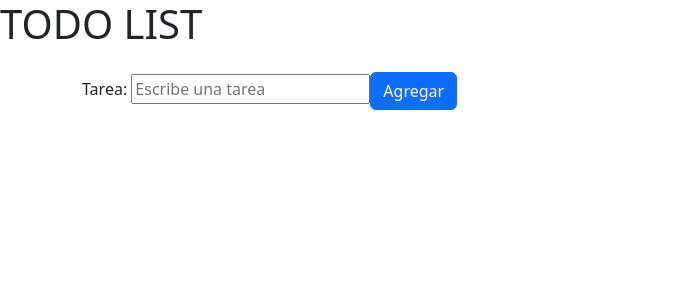
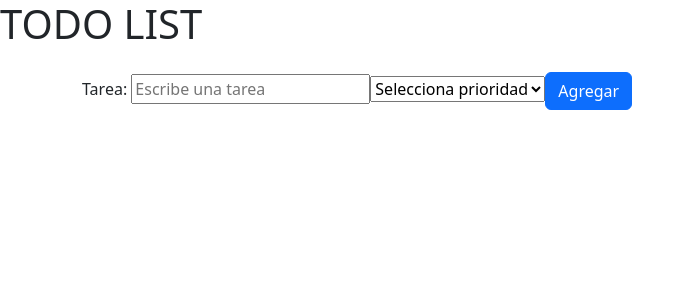
Before and after one commit to diegoworks92/todoList, a React (Vite) app: page / in a window 1280 px wide. Shown: the top 300 px of the page, without its empty margins (0-695 px from the left). Built offline with nearby package versions, Linux system fonts and the light colour scheme.

Commit message:
se agregó prioridad y la modificación

```diff
--- a/src/components/TodoList/TodoList.jsx
+++ b/src/components/TodoList/TodoList.jsx
@@ -5,19 +5,25 @@ import { Button } from "react-bootstrap";
 const TodoList = () => {
 
 const [tarea, setTarea] = useState("");
-const [lista, setLista] = useState([])
+const [lista, setLista] = useState([]);
+const [prioridad, setPrioridad] = useState("");
+
 
 const handleSubmit = (e) => {
     e.preventDefault();
-     if(tarea.trim() === "") return;
-  setLista([...lista, {id: Date.now(), texto: tarea, completada: false}]);
+     if(tarea.trim() === "" || prioridad === ""){
+      alert("Debes ingresar una tarea y una prioridad");
+      return;
+     }
+  setLista([...lista, {id: Date.now(), texto: tarea, prioridad, completada: false}]);
   setTarea("");
+  setPrioridad("");
 }
 
 const handleChange = (e) => setTarea(e.target.value)
 
 
-// Delete por id
+// delete por id
 const handleDelete = (id) => {
   setLista(lista.filter((t) => t.id !== id))
 }
@@ -31,17 +37,35 @@ const handleDelete = (id) => {
     );
   };
 
+const handleMod = (id) => {
+  const nuevoTexto = prompt("Modifica la tarea:");
+  if(!nuevoTexto) return;
+
+  setLista(lista.map((t) => t.id === id ? {...t, texto: nuevoTexto}: t))
+}
+
 
   return (
     <div className="container mt-4">
    <form onSubmit={handleSubmit} className="mb-3">
         <label>
             Tarea: <input type="text" value={tarea} placeholder="Escribe una tarea" name="tarea" onChange={handleChange}/>
+          <select name="prioridad" value={prioridad} onChange={(e) => setPrioridad(e.target.value)}>
+            <option value="">Selecciona prioridad</option>
+            <option value="baja">Baja</option>
+            <option value="media">Media</option>
+            <option value="alta">Alta</option>
+          </select>
         </label>
         <Button type="submit" variant="primary">Agregar</Button>
 
         <ul>
-          {lista.map((t, index) => (<li key={index}><p>{t.texto}</p><Button variant="danger" size="sm" onClick={() => handleDelete(t.id)}>Eliminar</Button> <Button variant={t.completada ? "success" : "outline-success"} onClick={() => handleToggle(t.id)}>{t.completada ? "Hecho" : "Ok?"}</Button></li>))}
+          {lista.map((t, index) => (<li key={index}><p>{t.texto}</p> <p>{t.prioridad}</p>
+          <Button variant="danger" size="sm" onClick={() => handleDelete(t.id)}>Eliminar</Button>
+          <Button variant={t.completada ? "success" : "outline-success"} onClick={() => handleToggle(t.id)}>{t.completada ? "Hecho" : "Ok?"}</Button>
+          <Button onClick={() => handleMod(t.id)}>Modificar</Button>
+          </li>))}
+
         </ul>
 
     </form>
```
